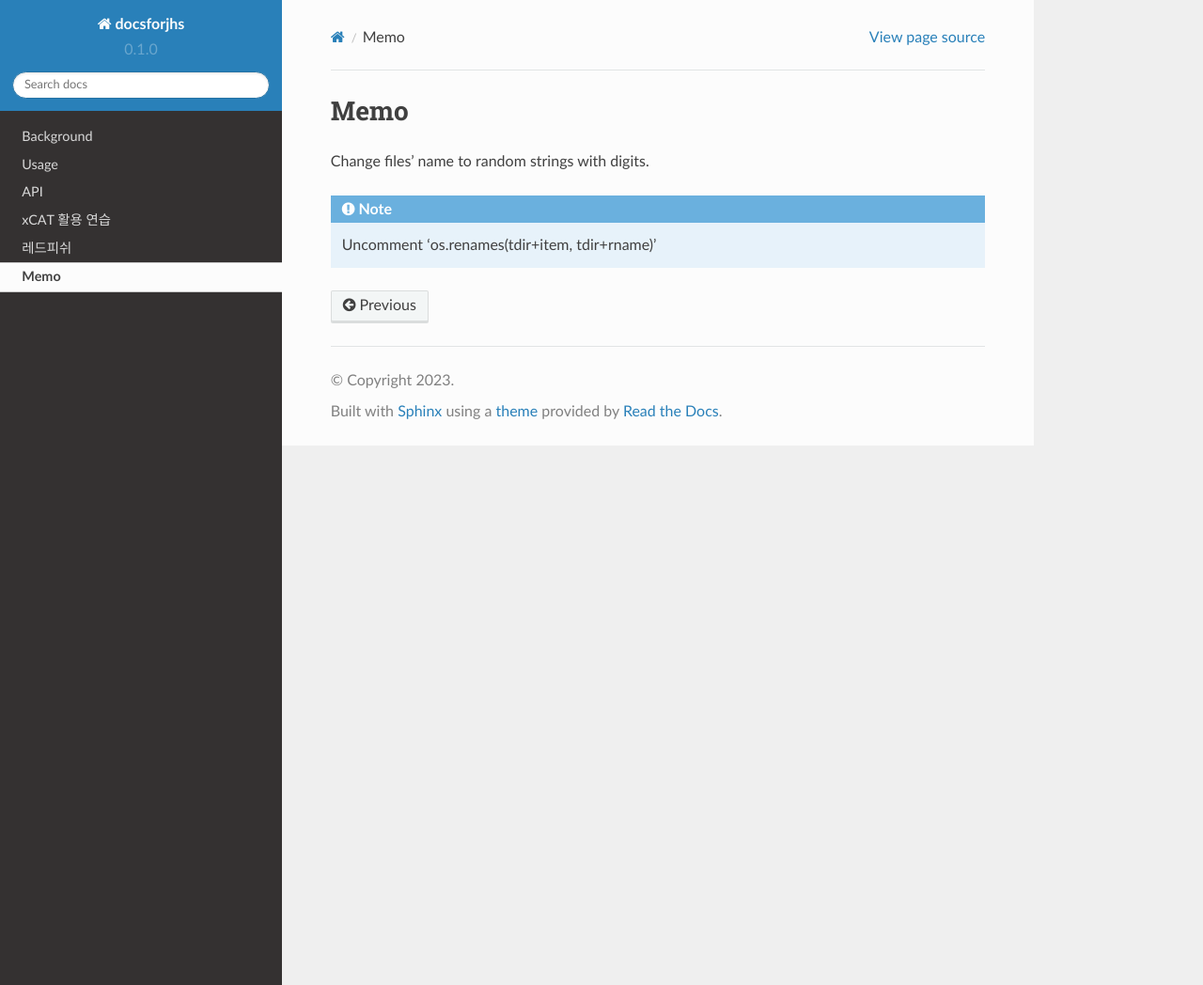
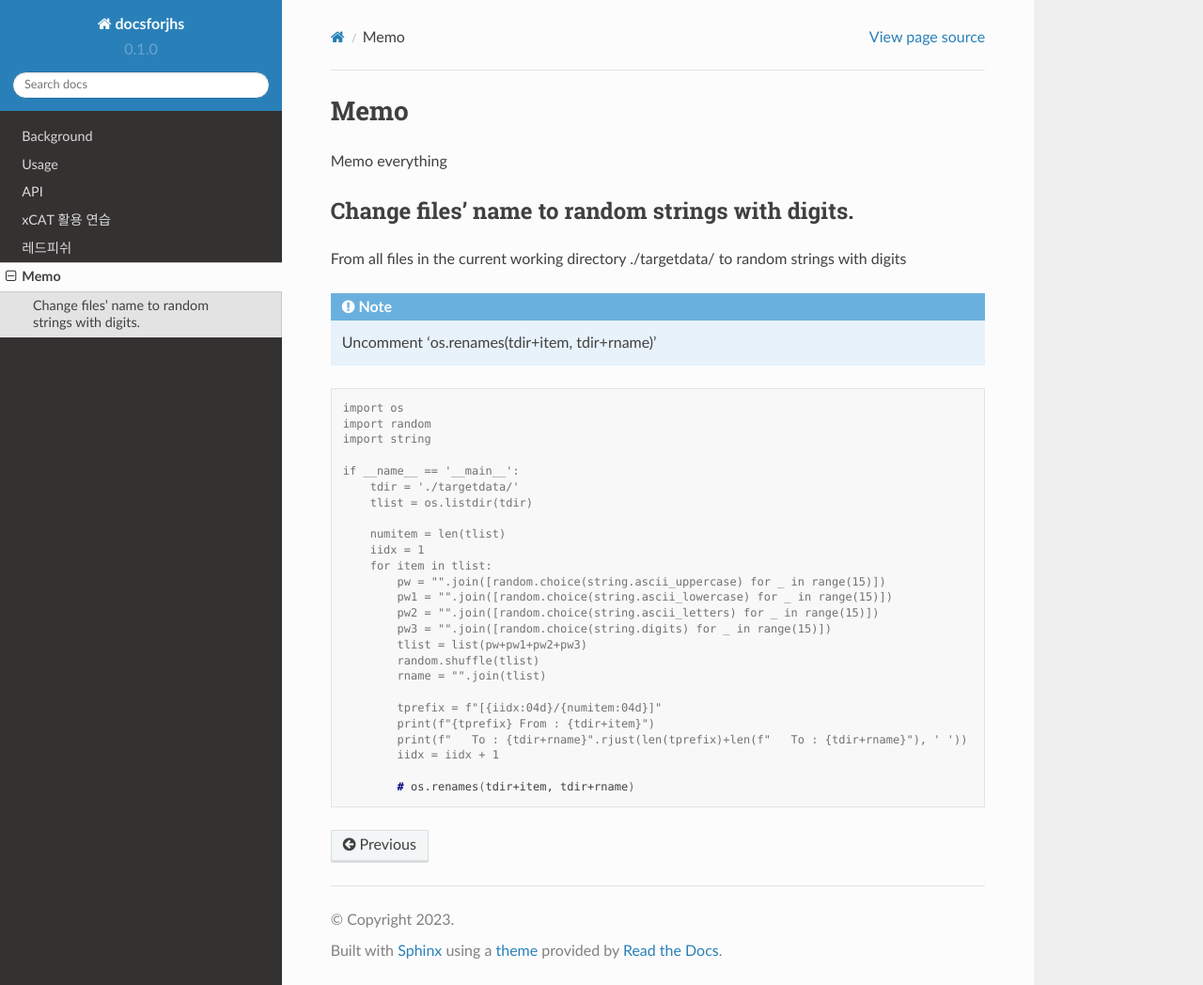
Before and after one commit to joohyungsun7/docsforjhs, a Sphinx documentation site: the page built from docs/memo.rst, in a window 1280 px wide and 1048 px high. Shown: the whole window at 94% size. Built offline with Sphinx 7.4.7 and the Read the Docs theme 2.0.0, drawn with Linux system fonts in a browser that asks for light colours.

Commit message:
Update memo.rst

```diff
--- a/docs/memo.rst
+++ b/docs/memo.rst
@@ -3,10 +3,41 @@ Memo
 
 .. _Introduction:
 
+Memo everything
+
 Change files' name to random strings with digits.
+----------
 
-
+From all files in the current working directory ./targetdata/ to random strings with digits
 
 .. note::
 
    Uncomment 'os.renames(tdir+item, tdir+rname)'
+
+.. code-block:: console
+
+   import os
+   import random
+   import string
+
+   if __name__ == '__main__':
+       tdir = './targetdata/'
+       tlist = os.listdir(tdir)
+
+       numitem = len(tlist)
+       iidx = 1
+       for item in tlist:
+           pw = "".join([random.choice(string.ascii_uppercase) for _ in range(15)])
+           pw1 = "".join([random.choice(string.ascii_lowercase) for _ in range(15)])
+           pw2 = "".join([random.choice(string.ascii_letters) for _ in range(15)])
+           pw3 = "".join([random.choice(string.digits) for _ in range(15)])
+           tlist = list(pw+pw1+pw2+pw3)
+           random.shuffle(tlist)
+           rname = "".join(tlist)
+
+           tprefix = f"[{iidx:04d}/{numitem:04d}]"
+           print(f"{tprefix} From : {tdir+item}")
+           print(f"   To : {tdir+rname}".rjust(len(tprefix)+len(f"   To : {tdir+rname}"), ' '))
+           iidx = iidx + 1
+
+           # os.renames(tdir+item, tdir+rname)
```
